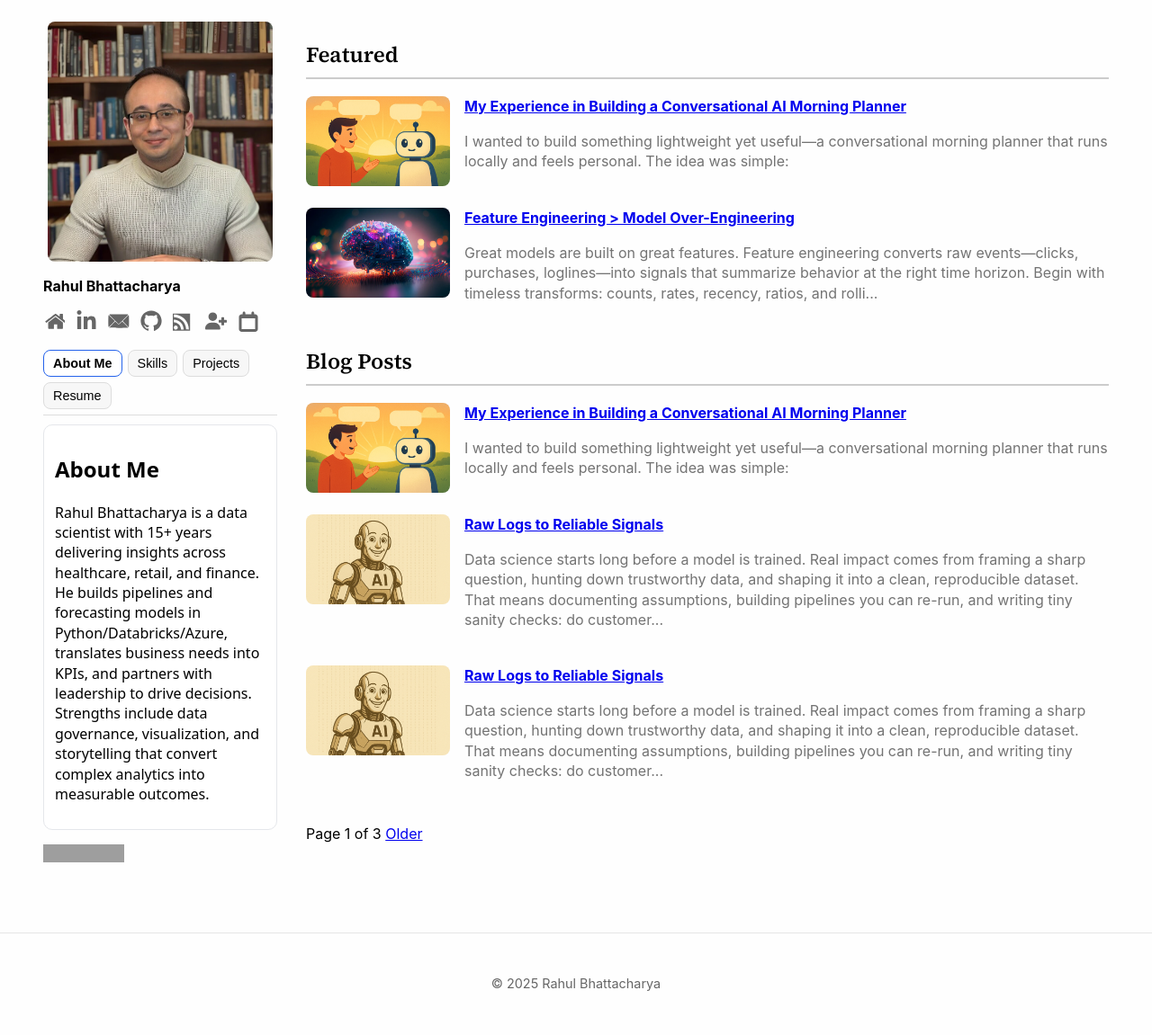
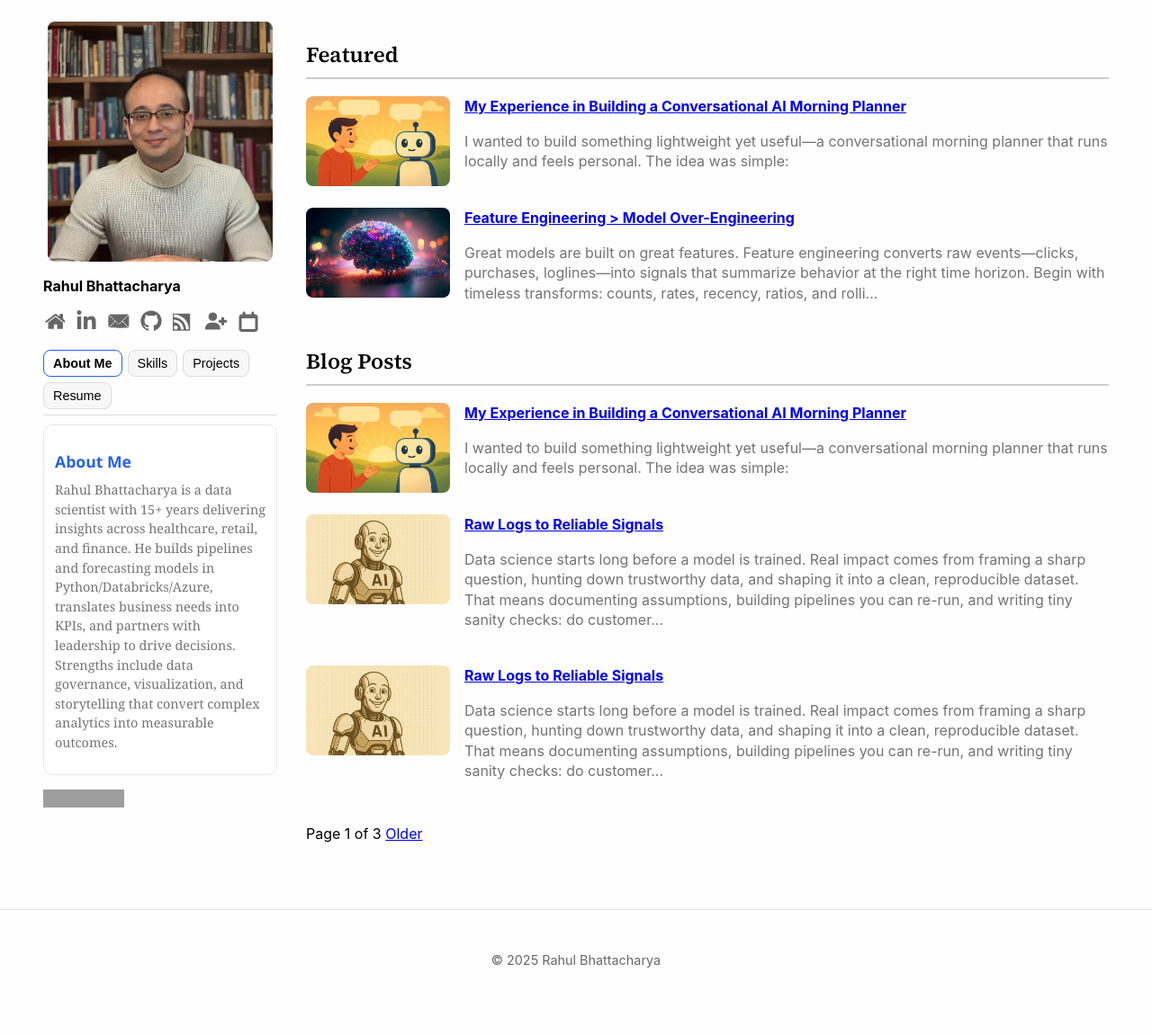
Before and after one commit to RahulBhattacharya1/RahulBhattacharya1.github.io, a Jekyll site: the page built from index.html, in a window 1280 px wide. Shown: the whole page at 90% size. Built offline with Jekyll 4.4.1, drawn with Linux system fonts in a browser that asks for light colours; the list of posts is cut into pages by our own code; after the commit the page ends 1125 px from its top, so only the background shows below that; grey boxes are pictures that could not be loaded.

Commit message:
Update main.scss

```diff
--- a/assets/css/main.scss
+++ b/assets/css/main.scss
@@ -736,6 +736,34 @@ pre {
   background: #1d4ed8;
 }
 
+/* ── Tabbed bio text styling ── */
+.bio-tabs .tab-content {
+  font-family: "Georgia", serif;   /* change to your preferred font */
+  color: #737373;
+  font-size: 0.9rem;   /* ~14–15px on most browsers */
+  line-height: 1.5;    /* keeps it readable */
+}
+
+.bio-tabs .tab-content h2 {
+  font-family: "Segoe UI", sans-serif;
+  font-size: 1.1rem;
+  margin-bottom: 0.5rem;
+  color: #2563eb;                  /* accent heading color */
+}
+
+.bio-tabs .tab-content p {
+  margin: 0 0 0.75rem;
+}
+
+.bio-tabs .tab-content ul {
+  margin: 0 0 0.75rem 1.2rem;
+  padding: 0;
+}
+
+.bio-tabs .tab-content li {
+  margin-bottom: 0.4rem;
+}
+
 /* Giscus Comments Box */
 .giscus, .giscus-frame {
   display: block;
```
